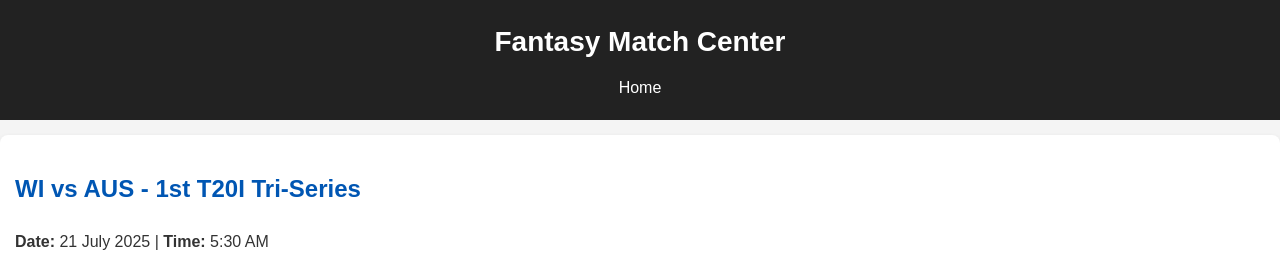
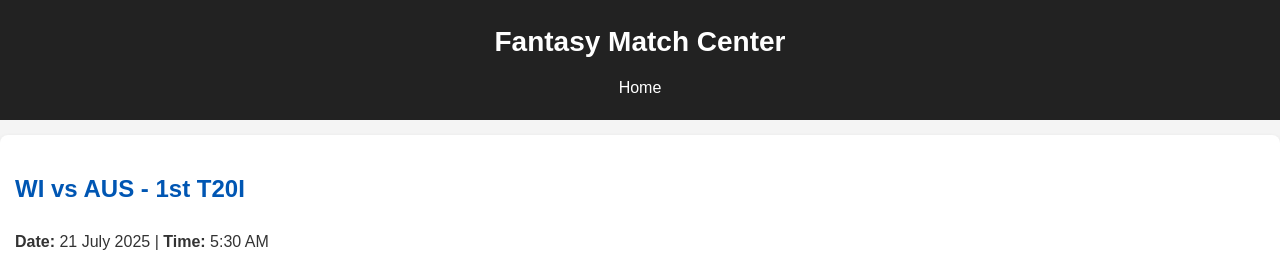
Before and after one commit to fantasytips/fantasyauto, a plain HTML site: page wi-vs-aus/index.html in a window 1280 px wide. Shown: the top 260 px of the page. Drawn offline with Linux system fonts and the light colour scheme.

Commit message:
Update index.html

```diff
--- a/wi-vs-aus/index.html
+++ b/wi-vs-aus/index.html
@@ -16,7 +16,7 @@
 
   <main>
     <section class="match-header">
-      <h2>WI vs AUS - 1st T20I Tri-Series</h2>
+      <h2>WI vs AUS - 1st T20I</h2>
       <p><strong>Date:</strong> 21 July 2025 | <strong>Time:</strong> 5:30 AM</p>
       <p><strong>Venue:</strong> Sabina Park, Kingston, Jamaica</p>
     </section>
```
